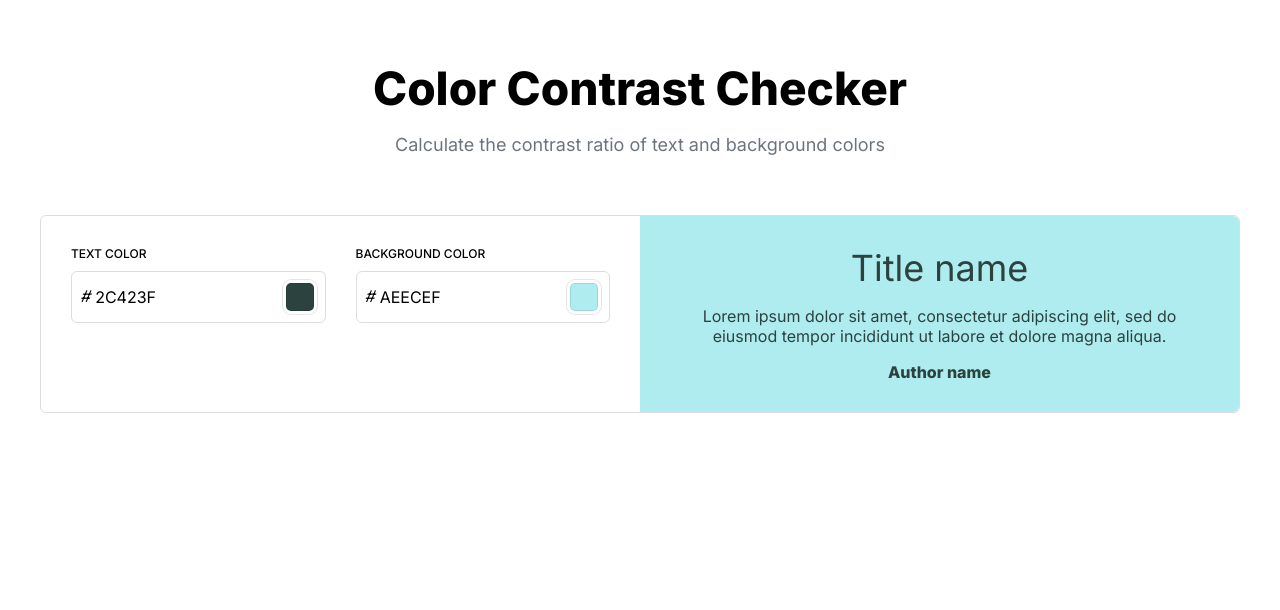
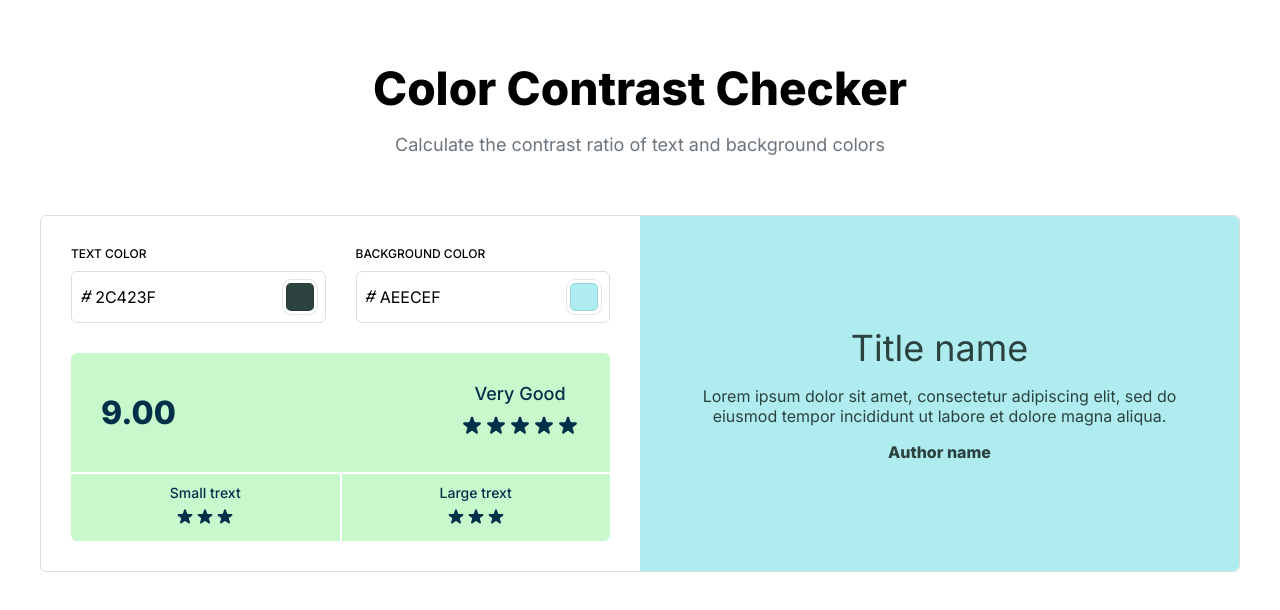
Before and after one commit to celigx/color-contrast-checker, a React (Create React App) app: page / in a window 1280 px wide. Shown: the top 610 px of the page. Built offline with nearby package versions, Linux system fonts and the light colour scheme.

Commit message:
Create ContrastRatio component
Show ratio based on text color and background color

```diff
--- a/src/App.js
+++ b/src/App.js
@@ -1,8 +1,9 @@
+import { useState } from 'react';
 import './App.sass';
 
 import { TextColorPicker } from './components/TextColorPicker';
 import { BackgroundColorPicker } from './components/BackgroundColorPicker';
-import { useState } from 'react';
+import { ContrastRatio } from './components/ContrastRatio';
 
 const App = () => {
   const [textColor, setTextColor] = useState('#2C423F')
@@ -19,7 +20,6 @@ const App = () => {
       <div className="borderContainer">
         <div className="pickerContainer">
           <div className="colorPicker">
-
             {/* Text color hex input and color picker */}
             <div className="textPicker">
               <h4>Text Color</h4>
@@ -31,8 +31,9 @@ const App = () => {
               <h4>Background Color</h4>
               <BackgroundColorPicker color={backgroundColor} setColor={setBackgroundColor} />
             </div>
+          </div>
 
-          </div>
+          <ContrastRatio />
         </div>
 
         {/* Display output */}
--- a/src/App.sass
+++ b/src/App.sass
@@ -1,3 +1,5 @@
+$contrastColor: #003049
+
 .app
   font-family: 'Inter', sans-serif
 
@@ -25,7 +27,6 @@ h1, h2, h3, h4
   border: 1px solid #ddd
   border-radius: 6px
   padding: 8px 8px
-  // margin: 10px 0 0 0
 
 .hexContainer
   display: flex
@@ -79,10 +80,13 @@ input:focus
   justify-content: center
   border: 1px solid #ddd
   border-radius: 6px
-  margin: 0 40px
+  margin: 0 20px
   .pickerContainer
     flex: 1
+    order: 2
     padding: 30px
+  .colorPicker
+    margin-bottom: 30px
   .textPicker
     margin: 0 0 25px 0
     h4
@@ -102,7 +106,8 @@ input:focus
     flex: 1
     text-align: center
     border-radius: 0 6px 6px 0
-    padding: 30px
+    order: 1
+    padding: 60px 30px
     .outputTitle
       font-size: 36px
       font-weight: 400
@@ -113,11 +118,86 @@ input:focus
       font-weight: 600
       margin: 0
 
+  // Contrast
+  .contrastContainer
+    color: $contrastColor
+    border-radius: 6px
+    .contrastTop
+      background: #c7f9cc
+      display: flex
+      flex-direction: column
+      align-items: center
+      justify-content: space-between
+      text-align: center
+      border-radius: 6px 6px 0 0
+      padding: 30px
+      .contrastRatioNum
+        font-size: 32px
+        font-weight: 600
+        margin-bottom: 20px
+    .contrastScore
+      .scoreTitle
+        font-size: 18px
+        font-weight: 500
+        margin-bottom: 10px
+
+  .contrastBottom
+    color: $contrastColor
+    display: flex
+    flex-direction: column
+    justify-content: space-between
+    text-align: center
+    margin-top: 2px
+    .smallTextScore,
+    .largeTextScore
+      background: #c7f9cc
+      flex: 1
+      padding: 10px 30px
+    .smallTextScore
+      border-radius: 0
+      margin-bottom: 2px
+    .largeTextScore
+      border-radius: 0 0 6px 6px
+    .smallTextTitle
+      font-size: 14px
+      font-weight: 500
+      margin-bottom: 6px
+
+
+
 @media screen and (min-width: 768px)
   .borderContainer
     flex-direction: row
-  .colorPicker
-    display: flex
-    flex-direction: row
-    .textPicker
-      padding: 0 30px 0 0
+    margin: 0 40px
+    .pickerContainer
+      order: 1
+      .colorPicker
+        display: flex
+        flex-direction: row
+        margin-bottom: 30px
+        .textPicker
+          padding: 0 30px 0 0
+          margin: 0
+
+    // Contrast Output
+    .contrastContainer
+      .contrastTop
+        flex-direction: row
+        .contrastRatioNum
+          margin-bottom: 0
+      .contrastBottom
+        flex-direction: row
+        .smallTextScore
+          border-radius: 0 0 0 6px
+          margin: 0 1px 0 0
+        .largeTextScore
+          border-radius: 0 0 6px 0
+          margin: 0 0 0 1px
+
+    .outputContainer
+      display: flex
+      flex-direction: column
+      align-items: center
+      justify-content: center
+      order: 2
+      padding: 30px
--- /dev/null
+++ b/src/components/ContrastRatio.js
@@ -0,0 +1,42 @@
+import '../App.sass';
+import { HiStar } from "react-icons/hi";
+
+export const ContrastRatio = () => {
+  return (
+    <div className="contrastContainer">
+
+      <div className="contrastTop">
+        <h1 className="contrastRatioNum">9.00</h1>
+        <div className="contrastScore">
+          <h1 className="scoreTitle">Very Good</h1>
+          <div className="stars">
+            <HiStar size={24} />
+            <HiStar size={24} />
+            <HiStar size={24} />
+            <HiStar size={24} />
+            <HiStar size={24} />
+          </div>
+        </div>
+      </div>
+
+      <div className="contrastBottom">
+        <div className="smallTextScore">
+          <h1 className="smallTextTitle">Small trext</h1>
+          <div className="stars">
+            <HiStar size={20} />
+            <HiStar size={20} />
+            <HiStar size={20} />
+          </div>
+        </div>
+        <div className="largeTextScore">
+          <h1 className="smallTextTitle">Large trext</h1>
+          <div className="stars">
+            <HiStar size={20} />
+            <HiStar size={20} />
+            <HiStar size={20} />
+          </div>
+        </div>
+      </div>
+    </div>
+  );
+}
```
